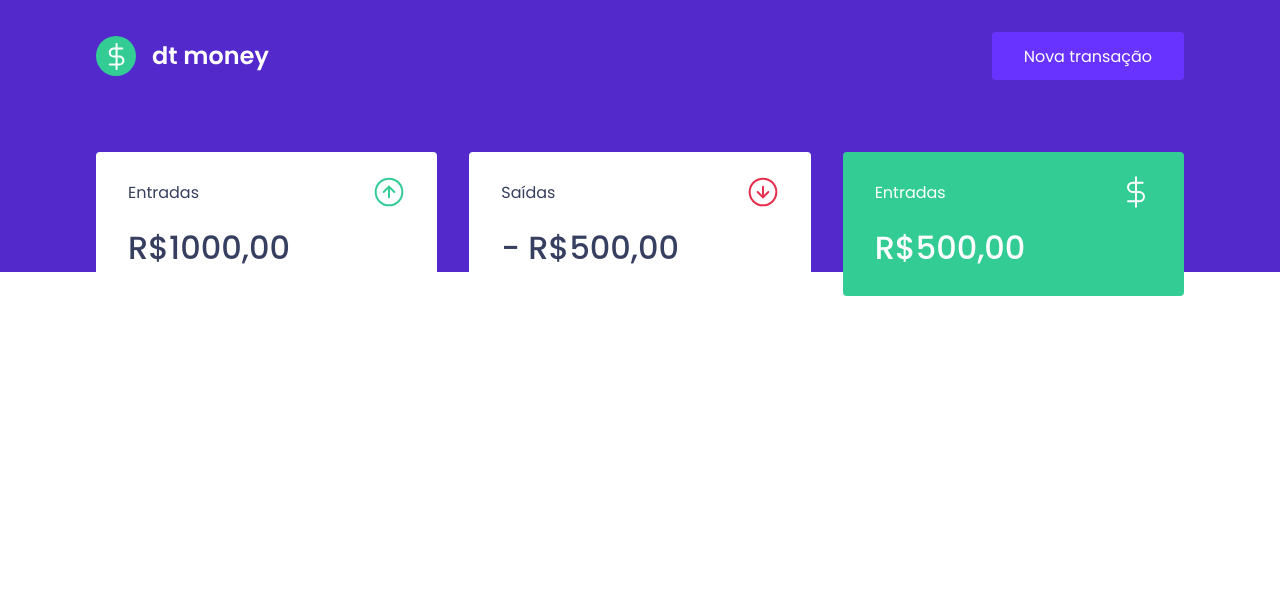
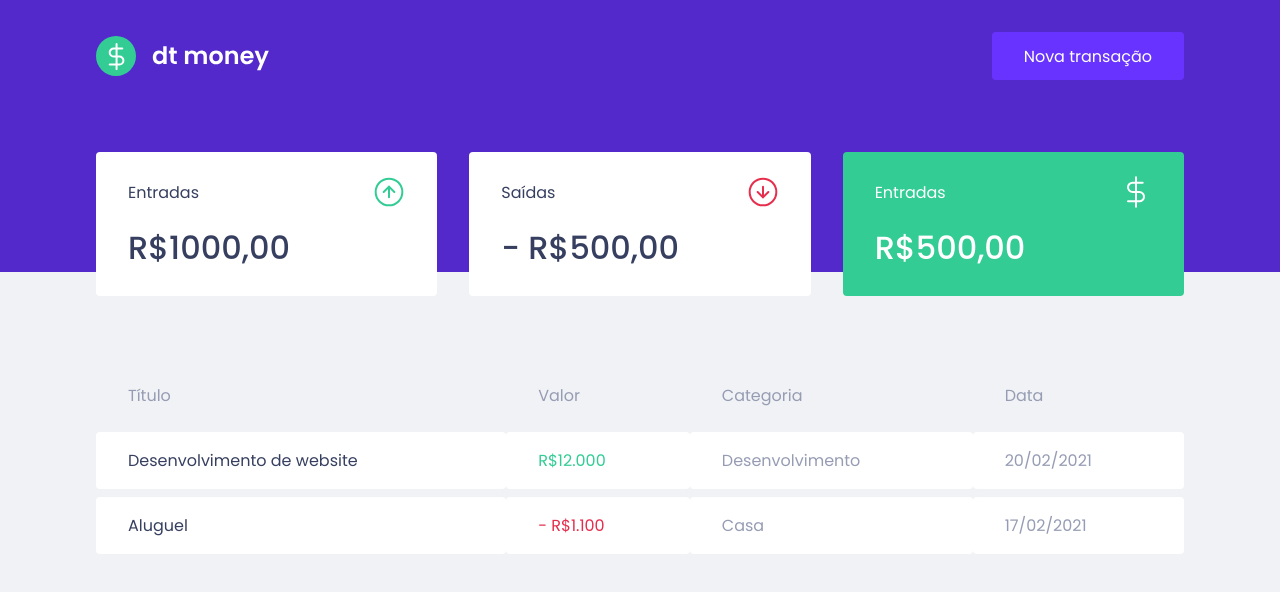
Before and after one commit to Davidxy9/DTmoney, a React (Create React App) app: page / in a window 1280 px wide. Shown: the top 592 px of the page. Built offline with nearby package versions, Linux system fonts and the light colour scheme.

Commit message:
Componente:TransactionsTable

```diff
--- a/src/components/Dashboard/index.tsx
+++ b/src/components/Dashboard/index.tsx
@@ -1,10 +1,12 @@
 import { Summary } from "../Summary";
+import { TransactionsTable } from "../TransactionsTable";
 import { Container } from "./styles";
 
 export function Dashboard() {
     return (
         <Container>
             <Summary />
+            <TransactionsTable />
         </Container>
     );
 }
--- /dev/null
+++ b/src/components/TransactionsTable/index.tsx
@@ -0,0 +1,36 @@
+import { Container } from "./styles";
+
+export function TransactionsTable() {
+    return(
+        <Container>
+            <table>
+                <thead>
+                    <tr>
+                        <th>Título</th>
+                        <th>Valor</th>
+                        <th>Categoria</th>
+                        <th>Data</th>
+
+                    </tr>
+                </thead>
+
+                <tbody>
+                    <tr>
+                        <td>Desenvolvimento de website</td>
+                        <td className="deposit">R$12.000</td>
+                        <td>Desenvolvimento</td>
+                        <td>20/02/2021</td>
+                    </tr>
+
+                    <tr>
+                        <td>Aluguel</td>
+                        <td className="withdraw">- R$1.100</td>
+                        <td>Casa</td>
+                        <td>17/02/2021</td>
+                    </tr>
+
+                </tbody>
+            </table>
+        </Container>
+    );
+}
--- /dev/null
+++ b/src/components/TransactionsTable/styles.ts
@@ -0,0 +1,40 @@
+import styled from "styled-components";
+
+
+export const Container = styled.div`
+    margin-top: 4rem;
+
+    table {
+        width: 100%;
+        border-spacing: 0 0.5rem;
+
+        th {
+            color: var(--text-body);
+            font-weight: 400;
+            padding: 1rem 2rem;
+            text-align: left;
+            line-height: 1.5rem;
+        }
+
+        td {
+            padding: 1rem 2rem;
+            border: 0;
+            background: var(--shape);
+            color: var(--text-body);
+            border-radius: 0.25rem;
+
+            &:first-child {
+                color: var(--text-title);
+
+            }
+
+            &.deposit {
+                color: var(--green);
+            }
+
+            &.withdraw {
+                color: var(--red);
+            }
+        }
+    }
+`;
--- a/src/styles/global.ts
+++ b/src/styles/global.ts
@@ -35,7 +35,7 @@
     }
 
     body {
-        background: var(---background);
+        background: var(--background);
         -webkit-font-smoothing: antialiased;
     }
 
```
